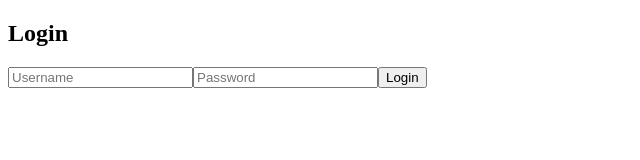
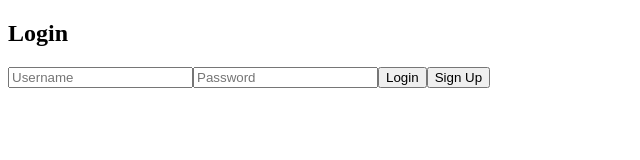
Before and after one commit to hudasul/shopping-list-app-front-end, a React (Vite) app: page /login in a window 1280 px wide. Shown: the top 160 px of the page, without its empty margins (0-640 px from the left). Built offline with nearby package versions, Linux system fonts and the light colour scheme.

Commit message:
added buttons to move bwtween signup and login

```diff
--- a/src/components/LoginForm.jsx
+++ b/src/components/LoginForm.jsx
@@ -24,6 +24,8 @@ function LoginForm({ onLogin }) {
   }
 
   return (
+    <>
+
     <form onSubmit={handleSubmit}>
       <h2>Login</h2>
       <input
@@ -38,7 +40,10 @@ function LoginForm({ onLogin }) {
         onChange={event => setPassword(event.target.value)}
       />
       <button type="submit">Login</button>
+      <button type="submit" onClick={()=> navigate('/signup')}>Sign Up</button>
+
     </form>
+    </>
   )
 }
 
--- a/src/components/SignupForm.jsx
+++ b/src/components/SignupForm.jsx
@@ -35,6 +35,8 @@ function SignUp() {
         onChange={event => setPassword(event.target.value)}
       />
       <button type="submit">Sign Up</button>
+        <button type="submit" onClick={()=> navigate('/login')}>Login</button>
+
     </form>
   )
 }
```
